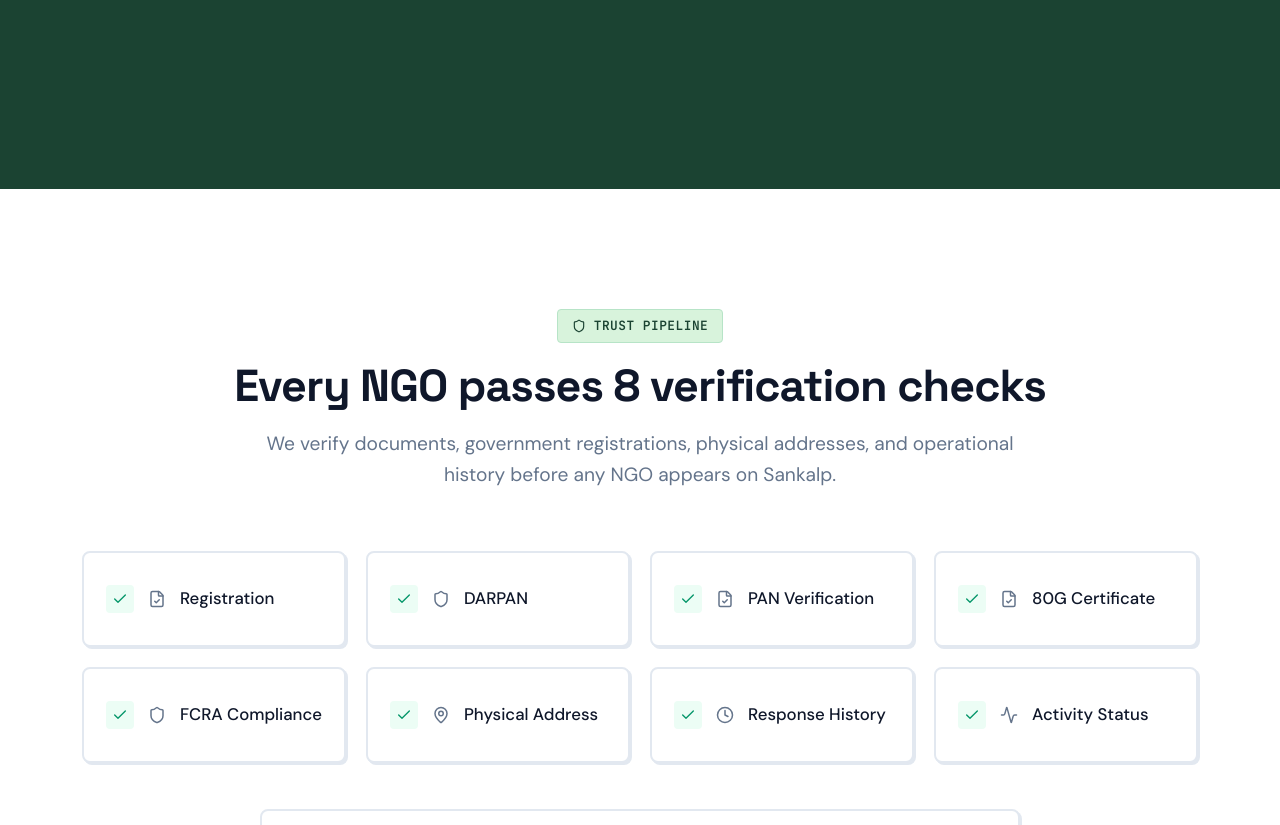
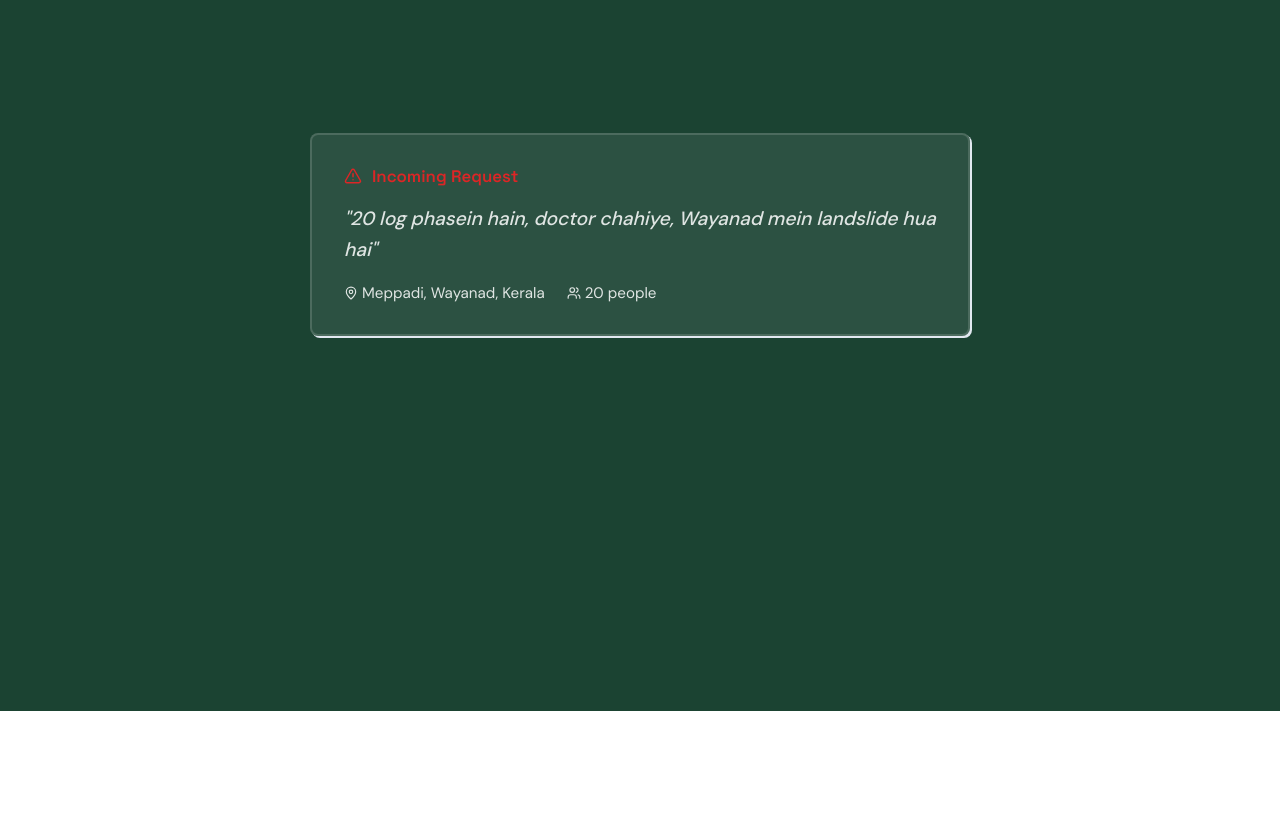
Before and after one commit to ShivenThakker/Sankalp, a Next.js app: page / in a window 1280 px wide. Shown: the part 1520-2345 px from the top of the page. Built offline with nearby package versions, Linux system fonts and the light colour scheme.

Commit message:
feat(ui): add second AI matching demo card — Kerala landslide, red theme, independent scroll animation

```diff
--- a/src/app/page.js
+++ b/src/app/page.js
@@ -98,7 +98,7 @@
     { name: 'Activity Status', icon: Activity },
   ];
 
-  // AI Matching demo animation
+  // AI Matching demo animation — request 1 (Assam floods)
   const [matchStep, setMatchStep] = useState(0);
   const matchRef = useRef(null);
   const matchInView = useInView(matchRef, { once: true, amount: 0.3 });
@@ -112,10 +112,30 @@
     }
   }, [matchInView, matchStep]);
 
+  // AI Matching demo animation — request 2 (Kerala landslide)
+  const [matchStep2, setMatchStep2] = useState(0);
+  const matchRef2 = useRef(null);
+  const matchInView2 = useInView(matchRef2, { once: true, amount: 0.3 });
+
+  useEffect(() => {
+    if (matchInView2 && matchStep2 === 0) {
+      const t1 = setTimeout(() => setMatchStep2(1), 600);
+      const t2 = setTimeout(() => setMatchStep2(2), 2000);
+      const t3 = setTimeout(() => setMatchStep2(3), 3200);
+      return () => { clearTimeout(t1); clearTimeout(t2); clearTimeout(t3); };
+    }
+  }, [matchInView2, matchStep2]);
+
   const matchedNGOs = [
     { name: 'Assam Relief Foundation', score: 94, distance: '8km', capabilities: ['Food', 'Water', 'Shelter'] },
     { name: 'Shelter Now India', score: 87, distance: '12km', capabilities: ['Food', 'Shelter'] },
     { name: 'MedCare Initiative', score: 72, distance: '25km', capabilities: ['Medical', 'Transport'] },
+  ];
+
+  const matchedNGOs2 = [
+    { name: 'Kerala Rescue Force', score: 96, distance: '5km', capabilities: ['Rescue', 'Medical'] },
+    { name: 'Hills Relief Trust', score: 81, distance: '14km', capabilities: ['Shelter', 'Food'] },
+    { name: 'RapidAid India', score: 68, distance: '31km', capabilities: ['Transport', 'Rescue'] },
   ];
 
   return (
@@ -256,6 +276,71 @@
                 ))}
               </div>
             </div>
+
+            {/* — Second Demo: Kerala Landslide — */}
+            <div ref={matchRef2} style={{ marginTop: '64px' }}>
+              <div className={styles.matchDemo}>
+                {/* Request 2 */}
+                <motion.div
+                  className={`${styles.matchCard} ${styles.matchRequest2}`}
+                  initial={{ opacity: 0, scale: 0.95 }}
+                  animate={matchStep2 >= 1 ? { opacity: 1, scale: 1 } : {}}
+                  transition={{ duration: 0.4 }}
+                >
+                  <div className={styles.matchCardHeader2}>
+                    <AlertTriangle size={18} />
+                    <span>Incoming Request</span>
+                  </div>
+                  <p className={styles.matchCardBody}>&quot;20 log phasein hain, doctor chahiye, Wayanad mein landslide hua hai&quot;</p>
+                  <div className={styles.matchCardMeta}>
+                    <span><MapPin size={14} /> Meppadi, Wayanad, Kerala</span>
+                    <span><Users size={14} /> 20 people</span>
+                  </div>
+                </motion.div>
+
+                {/* Processing 2 */}
+                <AnimatePresence>
+                  {matchStep2 >= 2 && (
+                    <motion.div
+                      className={styles.matchProcessing}
+                      initial={{ opacity: 0, scale: 0.8 }}
+                      animate={{ opacity: 1, scale: 1 }}
+                      transition={{ duration: 0.3 }}
+                    >
+                      <Zap size={24} />
+                      <span>Gemini AI matched in 1.8s</span>
+                    </motion.div>
+                  )}
+                </AnimatePresence>
+
+                {/* Results 2 */}
+                <div className={styles.matchResults}>
+                  {matchedNGOs2.map((ngo, i) => (
+                    <motion.div
+                      key={i}
+                      className={styles.matchResultCard}
+                      initial={{ opacity: 0, y: 20 }}
+                      animate={matchStep2 >= 3 ? { opacity: 1, y: 0 } : {}}
+                      transition={{ duration: 0.4, delay: i * 0.15 }}
+                    >
+                      <div className={styles.matchScoreBadge}>
+                        {ngo.score}<span>/100</span>
+                      </div>
+                      <h4>{ngo.name}</h4>
+                      <div className={styles.matchMeta}>
+                        <span><MapPin size={12} /> {ngo.distance}</span>
+                      </div>
+                      <div className={styles.matchCaps}>
+                        {ngo.capabilities.map((c, j) => (
+                          <span key={j} className={styles.capBadge}>{c}</span>
+                        ))}
+                      </div>
+                    </motion.div>
+                  ))}
+                </div>
+              </div>
+            </div>
+
           </motion.div>
         </section>
       </div>
--- a/src/app/page.module.css
+++ b/src/app/page.module.css
@@ -390,6 +390,11 @@
   background: var(--color-accent-bg);
 }
 
+.matchRequest2 {
+  border-color: var(--color-danger);
+  background: var(--color-danger-bg);
+}
+
 .matchCardHeader {
   display: flex;
   align-items: center;
@@ -400,6 +405,18 @@
   color: var(--color-accent-deep);
   margin-bottom: 14px;
 }
+
+.matchCardHeader2 {
+  display: flex;
+  align-items: center;
+  gap: 10px;
+  font-family: var(--font-heading);
+  font-weight: 600;
+  font-size: 1.05rem;
+  color: var(--color-danger);
+  margin-bottom: 14px;
+}
+
 
 .matchCardBody {
   font-size: 1.2rem;
```
